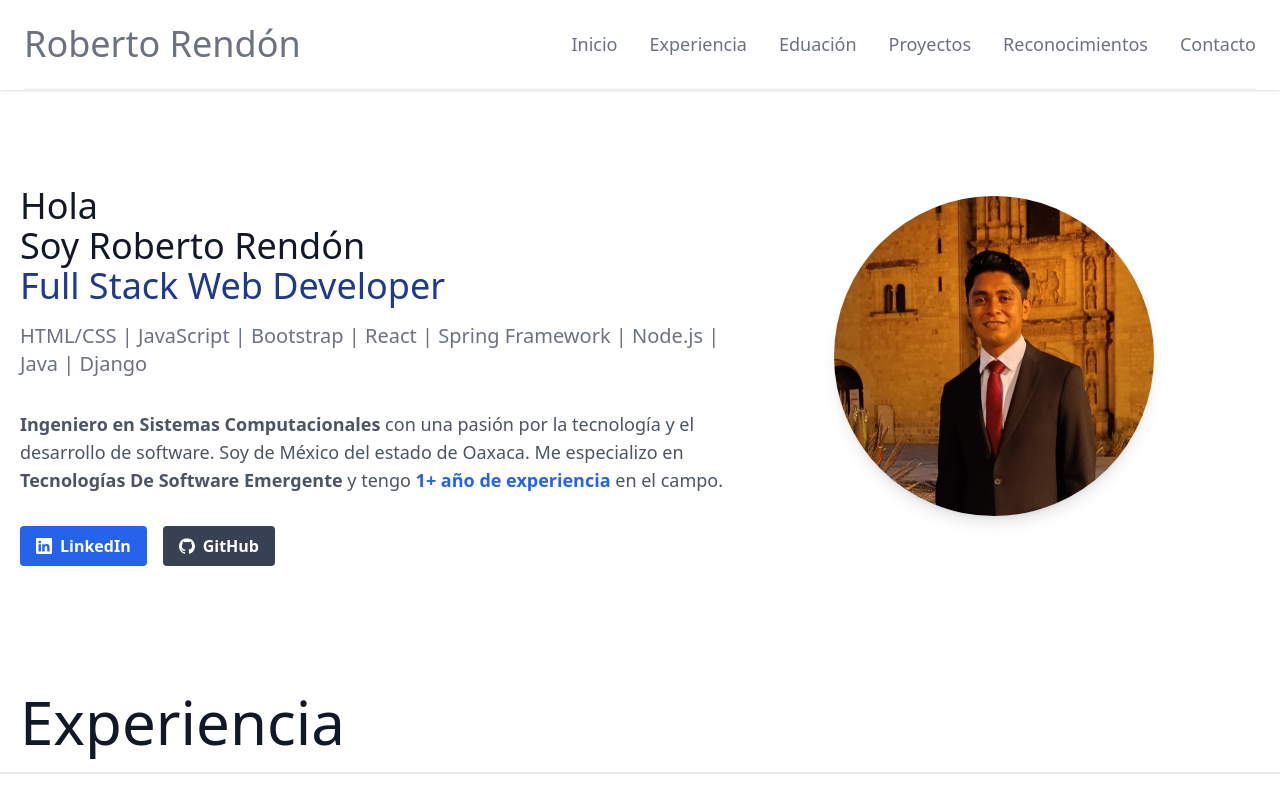
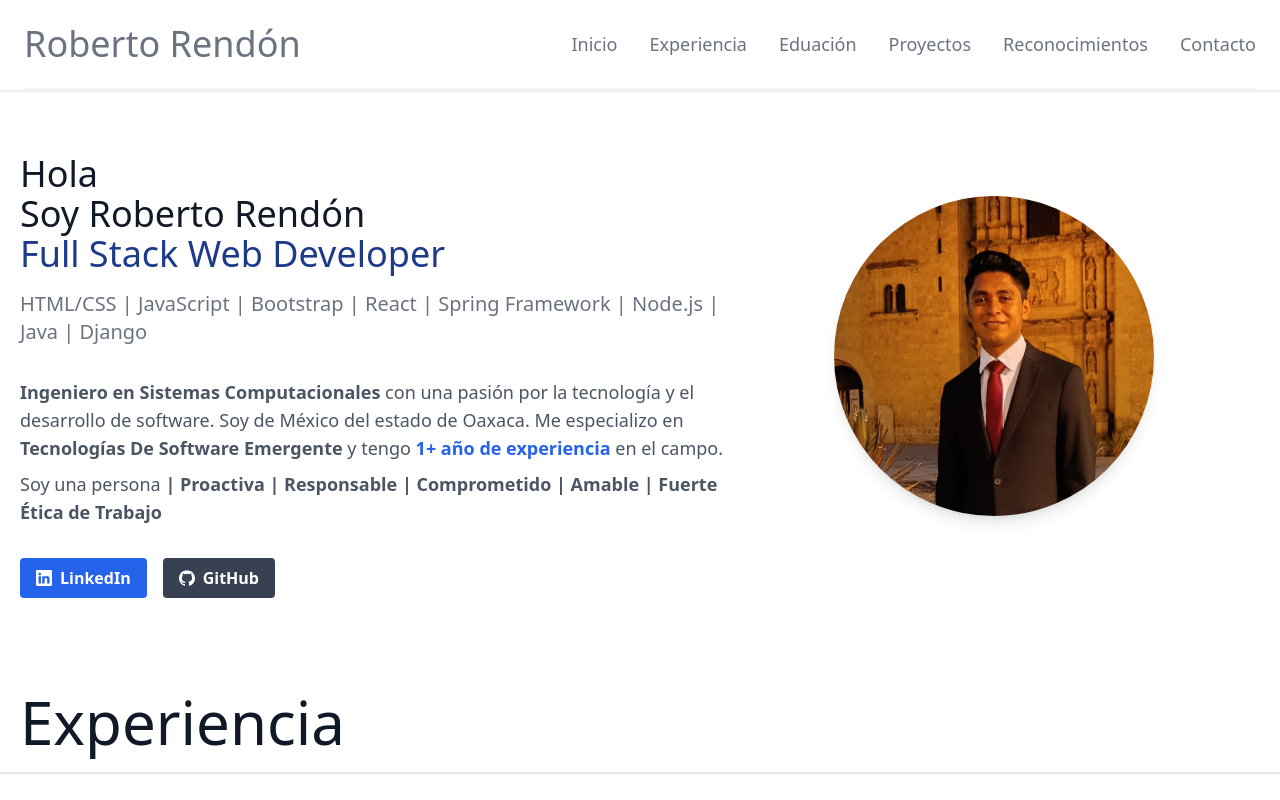
Before and after one commit to Robertofcg/Portafolio, a React (Create React App) app: page / in a window 1280 px wide. Shown: the top 800 px of the page. Built offline with nearby package versions, Linux system fonts and the light colour scheme.

Commit message:
acerca de

```diff
--- a/src/App.js
+++ b/src/App.js
@@ -211,7 +211,10 @@ function App() {
             <span className="text-xl group rounded-md text-gray-500 inline-flex items-center text-base font-medium focus:outline-none focus:ring-2 focus:ring-offset-2 focus:ring-indigo-500 pb-8">
               HTML/CSS | JavaScript | Bootstrap | React | Spring Framework | Node.js | Java | Django
             </span>
-            <p className="text-md lg:text-lg mb-8 leading-relaxed text-gray-600 font-medium"><strong>Ingeniero en Sistemas Computacionales</strong> con una pasión por la tecnología y el desarrollo de software. Soy de México del estado de Oaxaca. Me especializo en <strong>Tecnologías De Software Emergente</strong> y tengo <span className='text-blue-600'><strong>1+ año de experiencia</strong></span> en el campo.</p>
+            <p className="text-md lg:text-lg leading-relaxed text-gray-600 font-medium"><strong>Ingeniero en Sistemas Computacionales</strong> con una pasión por la tecnología y el desarrollo de software. Soy de México del estado de Oaxaca. Me especializo en <strong>Tecnologías De Software Emergente</strong> y tengo <span className='text-blue-600'><strong>1+ año de experiencia</strong></span> en el campo.</p>
+            <span className="text-md lg:text-lg leading-relaxed text-gray-600 font-medium pb-8 pt-2">
+              Soy una persona <b>| Proactiva | Responsable | Comprometido | Amable | Fuerte Ética de Trabajo</b>
+            </span>
             <div>
               <div className="flex justify-center space-x-4">
                 <a href="https://www.linkedin.com/in/roberto-carlos-rend%C3%B3n-pel%C3%A1ez-39262b2aa/" target="_blank" rel="noreferrer noopener" className="bg-blue-600 hover:bg-blue-700 text-white font-bold py-2 px-4 rounded inline-flex items-center">
```
